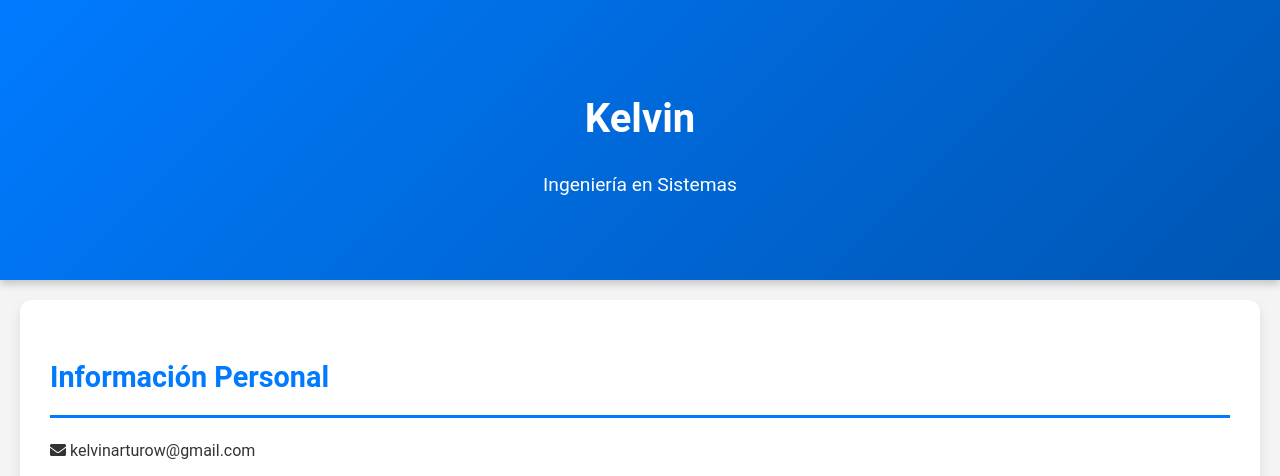
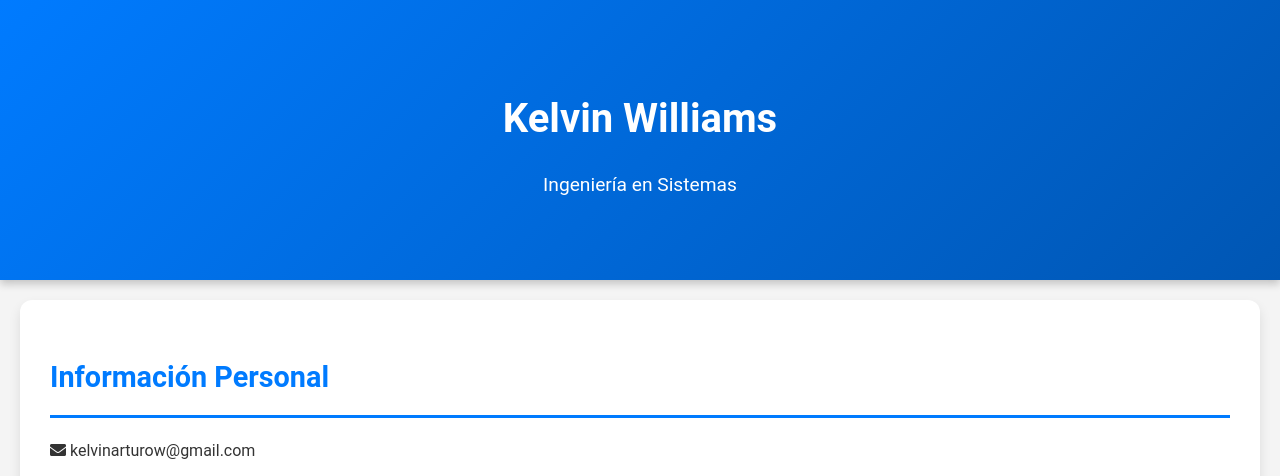
Before and after one commit to KelvinW918/CV_KELVIN, a plain HTML site: page index.html in a window 1280 px wide. Shown: the top 476 px of the page. Drawn offline with Linux system fonts and the light colour scheme.

Commit message:
Update index.html

```diff
--- a/index.html
+++ b/index.html
@@ -9,7 +9,7 @@
 </head>
 <body>
     <header>
-        <h1>Kelvin</h1>
+        <h1>Kelvin Williams</h1>
         <p>Ingeniería en Sistemas</p>
     </header>
 
```
